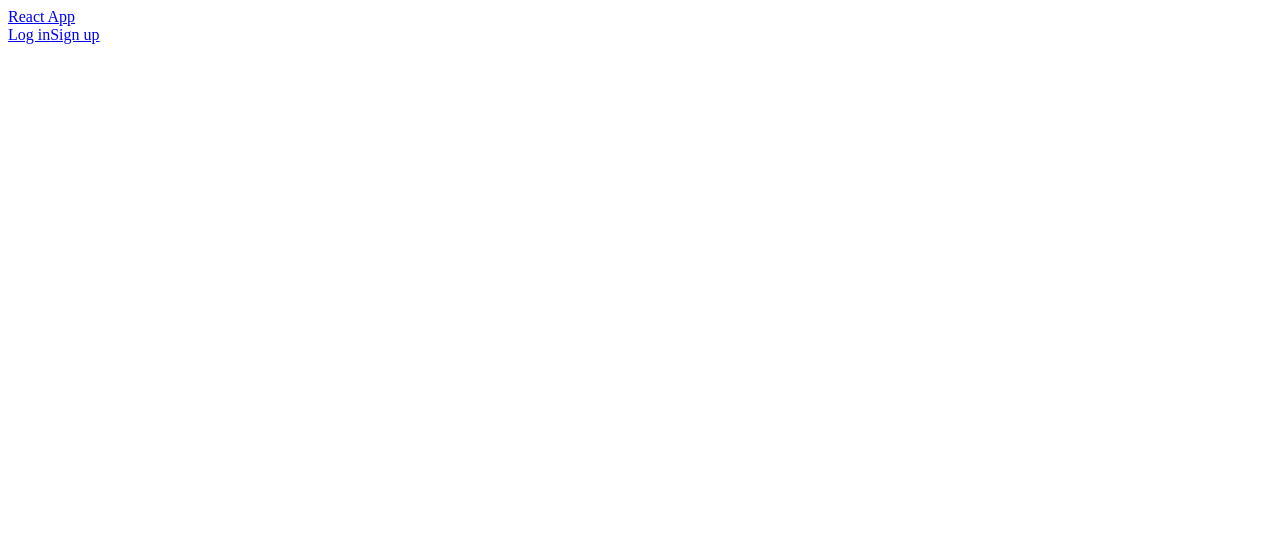
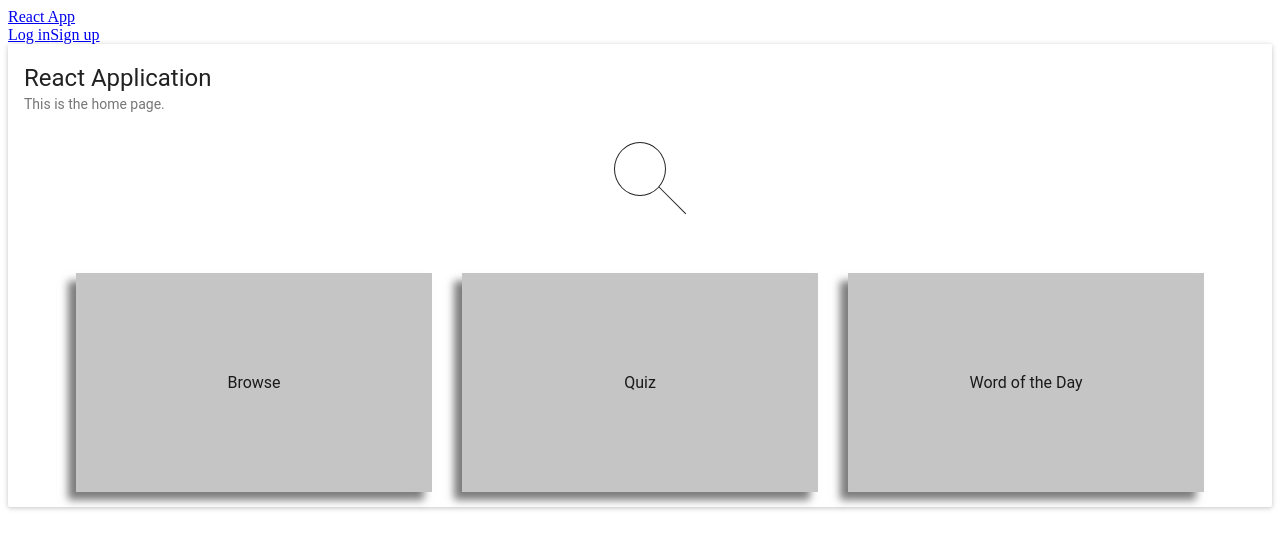
Before and after one commit to dbdoyle182/Contech, a React (Create React App) app in the folder client/: page /search/1 in a window 1280 px wide. Shown: the top 548 px of the page. Built offline with nearby package versions, Linux system fonts and the light colour scheme; no server answers.

Commit message:
added search logic

```diff
--- a/client/src/App.js
+++ b/client/src/App.js
@@ -7,7 +7,6 @@ import DashboardPage from './components/Dashboard.js';
 import Auth from './utils/Auth.js'
 import LogoutFunction from './containers/LogoutFunction';
 import Navbar from './components/Navbar.js';
-import BrowseBar from './components/BrowseBar'
 import TermFormPage from './containers/TermFormPage';
 
 class App extends Component {
@@ -18,18 +17,13 @@ class App extends Component {
         <div>
             <Navbar />
             <Switch>
-              <Route exact path='/' render={() => (
-                Auth.isUserAuthenticated() ? (
-                  <DashboardPage secretData={`Welcome ${Auth.getUsername()}`} />
-                ) : (
-                  <HomePage/>
-                )
-              )} />
+              <Route exact path='/' component={HomePage} />
               <Route path='/login' component={LoginPage} />
               <Route path='/signup' component={SignUpPage} />
               <Route path='/logout' component={LogoutFunction} />
               <Route path='/addterm' component={TermFormPage} />
-              <Route path ='/browser' component={BrowseBar}/>
+              <Route path='/search/:input' component={HomePage} />
+
             </Switch>
         </div>
       </Router>
--- a/client/src/components/HomePage.js
+++ b/client/src/components/HomePage.js
@@ -10,7 +10,7 @@ const HomePage = () => (
 
     <Card className='container'>
         <CardTitle title="React Application" subtitle="This is the home page." />
-        <SearchBar/>
+        <SearchBar />
         <div className="flex-container">
             <Browse/>
             <Quiz/>
--- a/client/src/components/SearchBar/SearchBar.js
+++ b/client/src/components/SearchBar/SearchBar.js
@@ -1,13 +1,69 @@
 import React from "react";
 import "./SearchBar.css";
+import axios from 'axios';
 
-const SearchBar = props => (
-   <div>
-        <form className="inputbox">
-        <input type="text" placeholder="Search here..." required/>
-        <button className="del" type="submit"></button>
-        </form>
-    </div>
-);
+class SearchBar extends React.Component {
+    constructor(props, context) {
+        super(props, context);
+
+        this.state = {
+            search: '',
+            auto: [],
+            results: []
+        }
+
+        this.handleChange = this.handleChange.bind(this);
+        this.handleFormSubmit = this.handleFormSubmit.bind(this);
+    }
+
+    componentDidMount() {
+        axios.get('/term/all')
+            .then(res =>
+               { const currentWords = res.data;
+                const newWords = [];
+                newWords.push(currentWords);
+                console.log(currentWords)
+                this.setState({ auto: newWords })}
+            )
+            .catch(err => console.log(err));
+        }
+
+
+    handleChange = event => {
+        event.preventDefault();
+        const search = event.target.value;
+        this.setState({
+            search
+        });
+    };
+
+    handleFormSubmit = event => {
+        event.preventDefault();
+        axios.get(`/search/${this.state.search}`)
+            .then(res => {
+                if (res.data.length > 1) {
+                    console.log(res.data)
+                    this.setState({
+                        results: res.data
+                    })
+                } else {
+                    console.log(res.data)
+                    // Redirect to the page with res.data.word
+                }
+            })
+            .catch(err => console.log(err))
+
+    }
+
+    render() {
+        return (<div>
+            <form className="inputbox">
+            <input name='search' value={this.state.search} type="text" placeholder="Search here..." onChange={this.handleChange} required/>
+            <button className="del" type="submit" onSubmit={this.handleFormSubmit}></button>
+            </form>
+        </div>
+        )
+    }
+};
 
 export default SearchBar;
```
Also changed, not shown: 1 other file (tests, documents, lock files or other folders).
